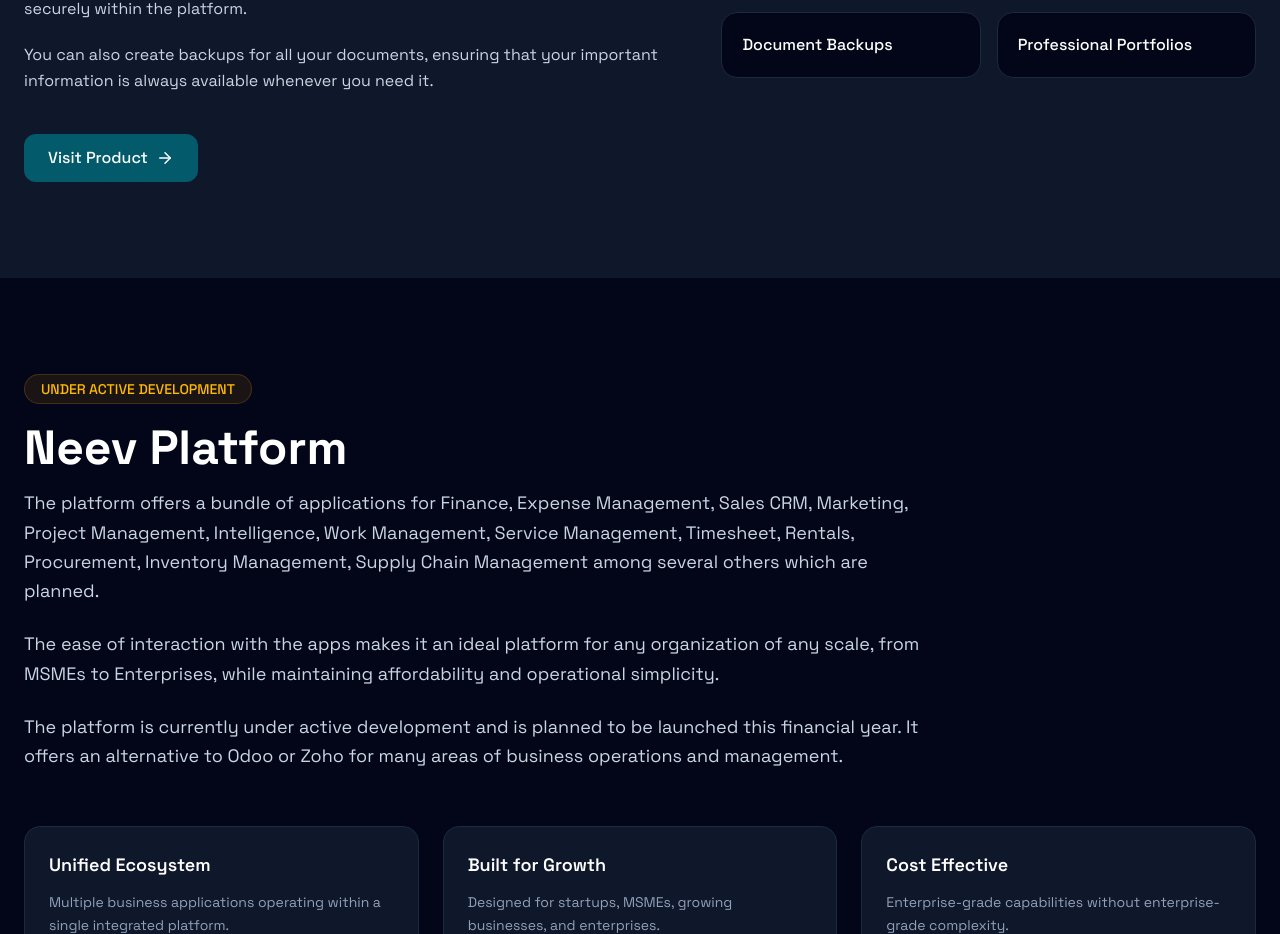
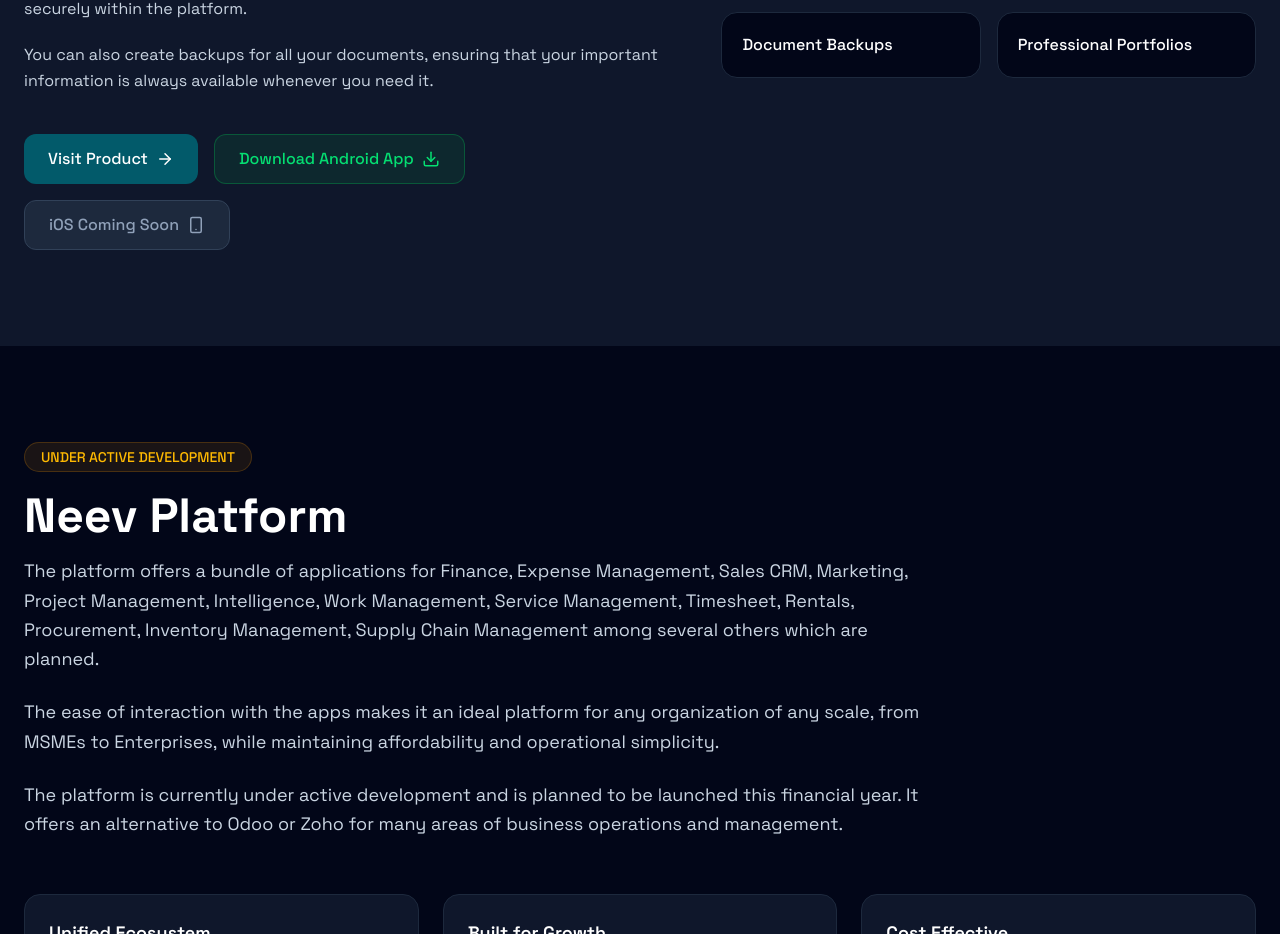
Before and after one commit to shreysircar/RIbionic, a Next.js app: page /products in a window 1280 px wide. Shown: the part 1192-2126 px from the top of the page. Built offline with nearby package versions, Linux system fonts and the light colour scheme.

Commit message:
adding apk file

```diff
--- a/src/components/products/LekhaJokhaSection.tsx
+++ b/src/components/products/LekhaJokhaSection.tsx
@@ -1,5 +1,5 @@
 import Link from "next/link";
-import { ArrowRight } from "lucide-react";
+import { ArrowRight, Download, Smartphone } from "lucide-react";
 
 const features = [
   "Expense Tracking",
@@ -54,7 +54,7 @@ export default function LekhaJokhaSection() {
               </p>
             </div>
 
-            <div className="mt-10">
+       <div className="mt-10 flex flex-wrap gap-4">
   <Link
     href="https://ribionic.com/lekhajokha/"
     target="_blank"
@@ -63,9 +63,24 @@ export default function LekhaJokhaSection() {
     Visit Product
     <ArrowRight size={18} />
   </Link>
+
+  <a
+    href="/downloads/lekhajokha.apk"
+    download
+    className="inline-flex items-center gap-2 rounded-xl border border-green-500/30 bg-green-500/10 px-6 py-3 font-medium text-green-400 transition hover:bg-green-500/20"
+  >
+    Download Android App
+    <Download size={18} />
+  </a>
+
+  <div
+    className="inline-flex items-center gap-2 rounded-xl border border-slate-700 bg-slate-800 px-6 py-3 font-medium text-slate-400 cursor-not-allowed"
+  >
+    iOS Coming Soon
+    <Smartphone size={18} />
   </div>
 </div>
-
+</div>
           {/* Right Features */}
           <div className="grid gap-4 sm:grid-cols-2">
             {features.map((feature) => (
```
Also changed, not shown: 1 other file (tests, documents, lock files or other folders). Lines whose indentation alone changed are shown as unchanged.
